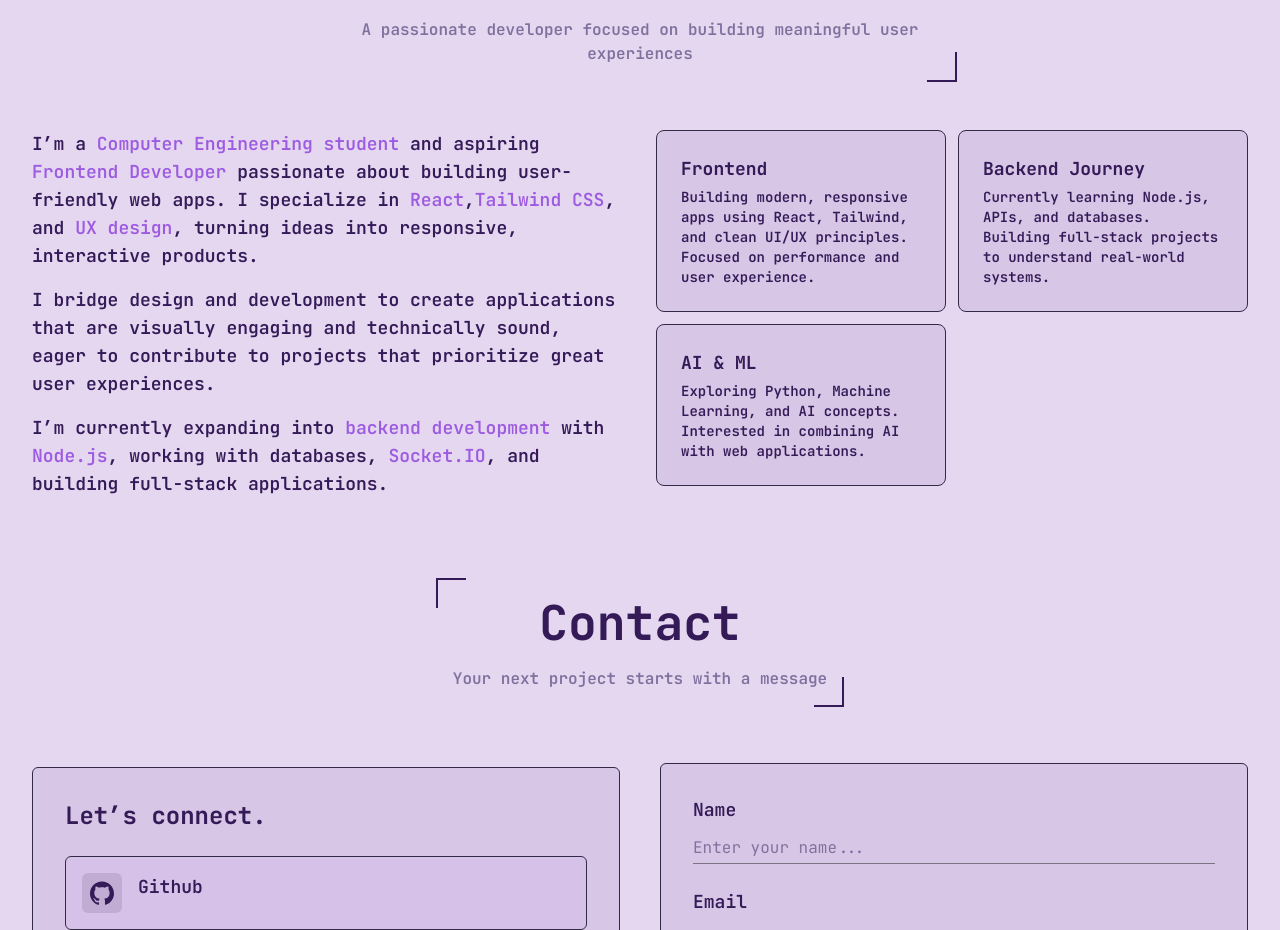
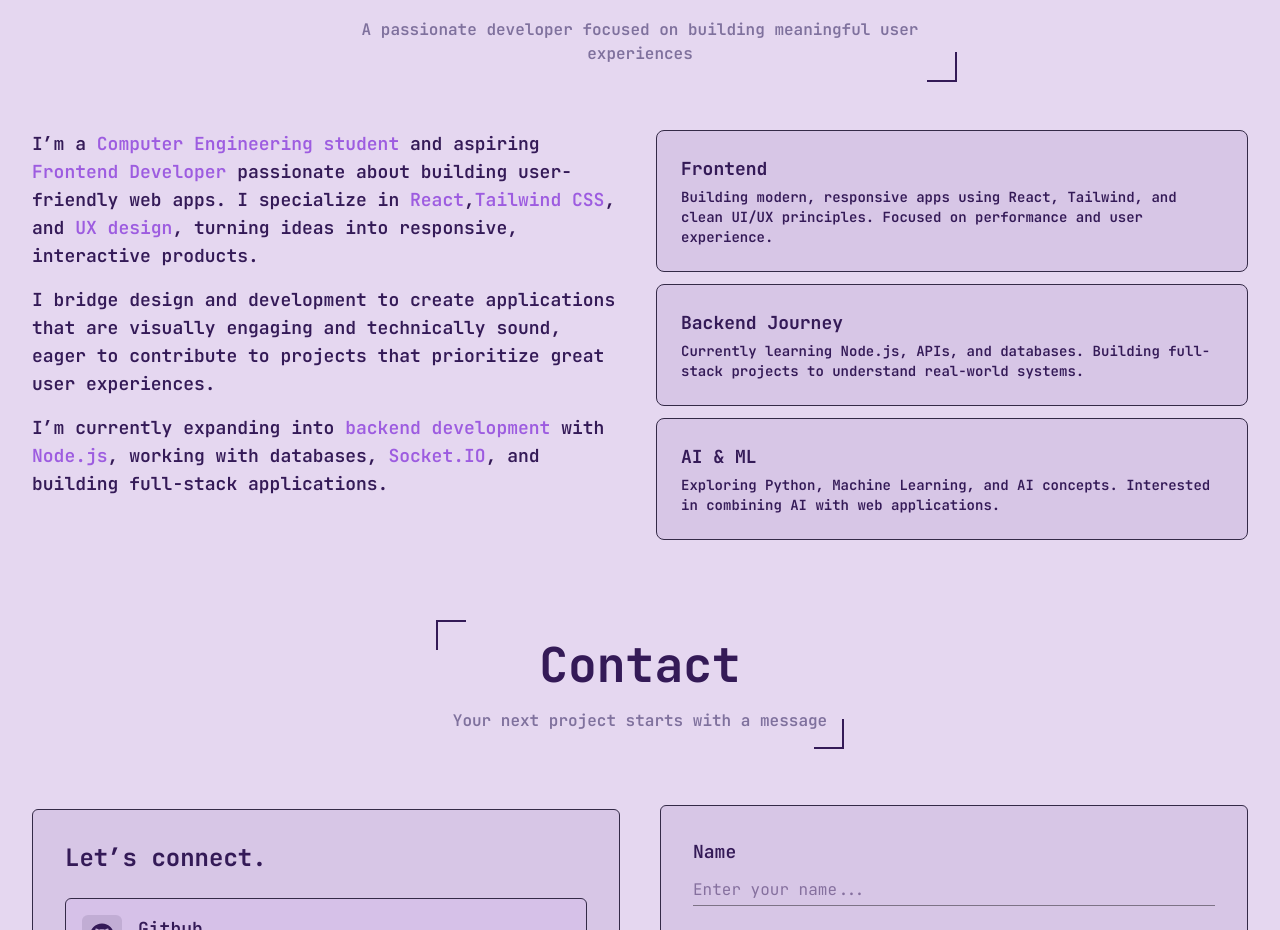
Before and after one commit to youssefsalehs/portfolio, a Next.js app: page / in a window 1280 px wide. Shown: the part 840-1770 px from the top of the page. Built offline with nearby package versions, Linux system fonts and the light colour scheme; what @mui/material-nextjs would draw is missing.

Commit message:
fix: Cards positioning in about section

```diff
--- a/src/components/AboutMe/Cards.jsx
+++ b/src/components/AboutMe/Cards.jsx
@@ -15,7 +15,7 @@ const items = [
 
 export default function Cards() {
   return (
-    <div className="grid grid-cols-1 md:grid-cols-2 gap-3 pb-10 lg:pb-0">
+    <div className="flex flex-col gap-3 pb-10 lg:pb-0">
       {items.map((item, i) => (
         <div
           key={i}
```
